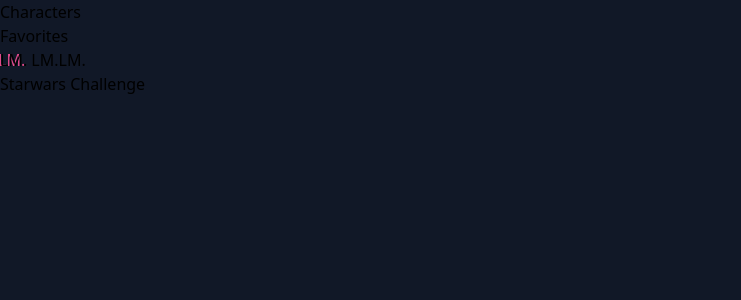
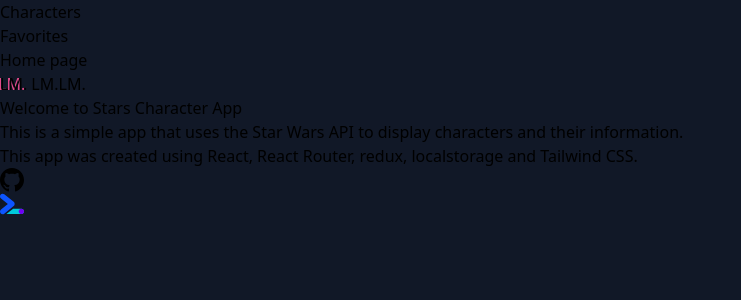
Before and after one commit to menendezluis/starwars, a React (Vite) app: page / in a window 1280 px wide. Shown: the top 300 px of the page, without its empty margins (0-741 px from the left). Built offline with nearby package versions, Linux system fonts and the light colour scheme; no server answers.

Commit message:
search, font size, title, home page

```diff
--- a/src/App.jsx
+++ b/src/App.jsx
@@ -2,5 +2,57 @@
 import NavBar from "./components/NavBar";
 import Layout from "./Layout";
 export default function App() {
-  return <Layout>Starwars Challenge</Layout>;
+  return (
+    <Layout title="Home page">
+      <div>
+        <h1 className="mt-8 text-white text-center">
+          Welcome to Stars Character App
+        </h1>
+        <div>
+          <span className="text-white text-center text-sm">
+            This is a simple app that uses the Star Wars API to display
+            characters and their information.
+          </span>
+        </div>
+        <div>
+          <span className="text-white text-center text-sm">
+            This app was created using React, React Router, redux, localstorage
+            and Tailwind CSS.
+          </span>
+        </div>
+
+        <footer className="flex flex-row justify-center mt-8">
+          <a href="https://github.com/menendezluis/starwars" target="_blank">
+            <svg
+              xmlns="http://www.w3.org/2000/svg"
+              width="24"
+              height="24"
+              viewBox="0 0 24 24"
+              className="bg-white rounded-full p-1 mr-4"
+            >
+              <path d="M12 0c-6.626 0-12 5.373-12 12 0 5.302 3.438 9.8 8.207 11.387.599.111.793-.261.793-.577v-2.234c-3.338.726-4.033-1.416-4.033-1.416-.546-1.387-1.333-1.756-1.333-1.756-1.089-.745.083-.729.083-.729 1.205.084 1.839 1.237 1.839 1.237 1.07 1.834 2.807 1.304 3.492.997.107-.775.418-1.305.762-1.604-2.665-.305-5.467-1.334-5.467-5.931 0-1.311.469-2.381 1.236-3.221-.124-.303-.535-1.524.117-3.176 0 0 1.008-.322 3.301 1.23.957-.266 1.983-.399 3.003-.404 1.02.005 2.047.138 3.006.404 2.291-1.552 3.297-1.23 3.297-1.23.653 1.653.242 2.874.118 3.176.77.84 1.235 1.911 1.235 3.221 0 4.609-2.807 5.624-5.479 5.921.43.372.823 1.102.823 2.222v3.293c0 .319.192.694.801.576 4.765-1.589 8.199-6.086 8.199-11.386 0-6.627-5.373-12-12-12z" />
+            </svg>{" "}
+          </a>
+          <a href="http://www.luismenendez.com" target="_blank">
+            <svg width="24" height="24" viewBox="0 -19 256 256" version="1.1">
+              <g>
+                <path
+                  d="M226.859029,160.159256 L140.550803,160.159256 C139.581048,160.159256 137.641537,160.159256 136.671782,161.129011 L71.6981731,212.526045 C70.7284178,213.4958 70.7284178,214.465556 71.6981731,215.435311 C71.6981731,216.405066 72.6679285,216.405066 73.6376838,216.405066 L227.828784,216.405066 C243.34487,216.405066 256.921445,202.828491 255.951689,186.342651 C254.981934,170.826565 241.405359,160.159256 226.859029,160.159256"
+                  fill="#00C9DB"
+                ></path>
+                <path
+                  d="M156.445093,106.017815 C155.475338,98.2597722 151.596316,90.5017294 145.777784,85.6529526 L45.8929833,6.13301401 C33.2861638,-3.56453948 15.8305675,-1.62502879 6.13301401,10.9817908 C-3.56453948,23.5886103 -1.62502879,41.0442066 10.9817908,50.7417601 L83.7134419,108.927081 L10.9817908,167.112402 C-1.62502879,176.809955 -3.56453948,194.265552 6.13301401,206.872371 C15.8305675,219.479191 33.2861638,221.418701 45.8929833,211.721148 L145.777784,130.261699 C152.566072,124.443167 156.445093,116.685124 156.445093,107.957326 L156.445093,106.017815"
+                  fill="#0D55FF"
+                ></path>
+                <path
+                  d="M255.951689,188.282161 C255.951689,203.798247 243.34487,216.405066 227.828784,216.405066 C212.312699,216.405066 199.705879,203.798247 199.705879,188.282161 C199.705879,172.766076 212.312699,160.159256 227.828784,160.159256 C243.34487,160.159256 255.951689,172.766076 255.951689,188.282161"
+                  fill="#7000F2"
+                ></path>
+              </g>
+            </svg>
+          </a>
+        </footer>
+      </div>
+    </Layout>
+  );
 }
--- a/src/Layout/index.jsx
+++ b/src/Layout/index.jsx
@@ -1,8 +1,8 @@
 import NavBar from "../components/NavBar";
-export default function Layout({ children }) {
+export default function Layout({ title, children }) {
   return (
     <div className="container mx-auto mb-8 px-8 bg-gray-900	">
-      <NavBar />
+      <NavBar title={title} />
       <h1 className="mt-8 text-white text-center text-3xl font-bold">
         {children}
       </h1>
--- a/src/components/Characters/index.jsx
+++ b/src/components/Characters/index.jsx
@@ -37,7 +37,6 @@
 
   return (
     <div>
-      <h1>Characters</h1>
       <ul className="text-xs">
         {charactersList.map((character, index) => (
           <div>
--- a/src/components/Favorites/index.jsx
+++ b/src/components/Favorites/index.jsx
@@ -12,6 +12,7 @@
 const Favorites = (props) => {
   const dispatch = useDispatch();
   let [charactersList, setCharacterList] = useState([]);
+  let [search, setSearch] = useState("");
   let [likesList, setLikesList] = useState([]);
   const { list: favorites } = useSelector((state) => state.likes);
 
@@ -30,18 +31,28 @@
 
   return (
     <div>
-      <h1>Favorites</h1>
-
       {favorites.length === 0 ? (
         <>
           <h1 className="text-xs m-4">Empty List you need to select a fav</h1>
           <hr className="solid m-8 " />
-
+          <div className="opacity-80">
             <Characters />
+          </div>
         </>
       ) : (
+        <>
+          <input
+            type="text"
+            placeholder="Search"
+            className="border border-gray-300 rounded-md p-2 m-4 bg-gray-900 text-white p-2 text-xs w-5/6"
+            onChange={(e) => setSearch(e.target.value)}
+          />
           <ul className="text-xs">
-          {favorites.map((character, index) => (
+            {favorites
+              .filter((favorite) =>
+                favorite.name.toLowerCase().includes(search.toLowerCase())
+              )
+              .map((character, index) => (
                 <div>
                   <li key={character.id}>
                     <div className="flex flex-row justify-between my-2 mx-6">
@@ -74,6 +85,7 @@
                 </div>
               ))}
           </ul>
+        </>
       )}
     </div>
   );
--- a/src/components/NavBar/index.jsx
+++ b/src/components/NavBar/index.jsx
@@ -3,7 +3,8 @@
 import Logo from "../Logo";
 import "./style.css"; // hamburger menu
 
-export default function NavBar() {
+export default function NavBar(props) {
+  const { title } = props;
   const [isNavOpen, setIsNavOpen] = useState(false);
 
   return (
@@ -57,6 +58,8 @@
           </li>
         </ul>
       </nav>
+      <span className="text-white text-1xl">{title}</span>
+
       <a href="/">
         <Logo />
       </a>
--- a/src/pages/Characters/index.jsx
+++ b/src/pages/Characters/index.jsx
@@ -2,7 +2,7 @@
 import Characters from "../../components/Characters";
 export default function CharactersPage() {
   return (
-    <Layout>
+    <Layout title="Character">
       <Characters />
     </Layout>
   );
--- a/src/pages/Favorites/index.jsx
+++ b/src/pages/Favorites/index.jsx
@@ -2,7 +2,7 @@
 import Favorites from "../../components/Favorites";
 export default function FavoritesPage() {
   return (
-    <Layout>
+    <Layout title="Favorites">
       <Favorites />
     </Layout>
   );
```
Lines whose indentation alone changed are shown as unchanged.
